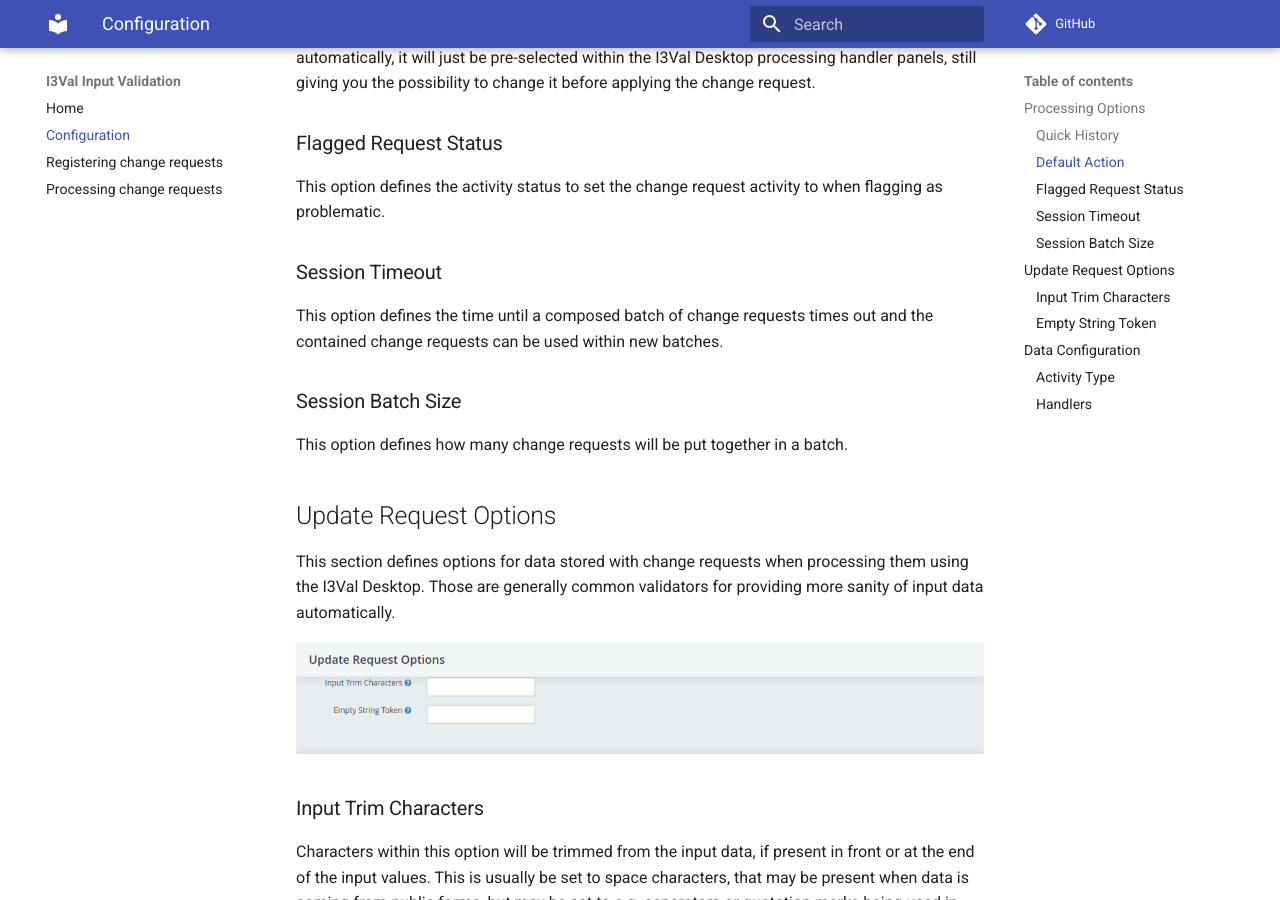
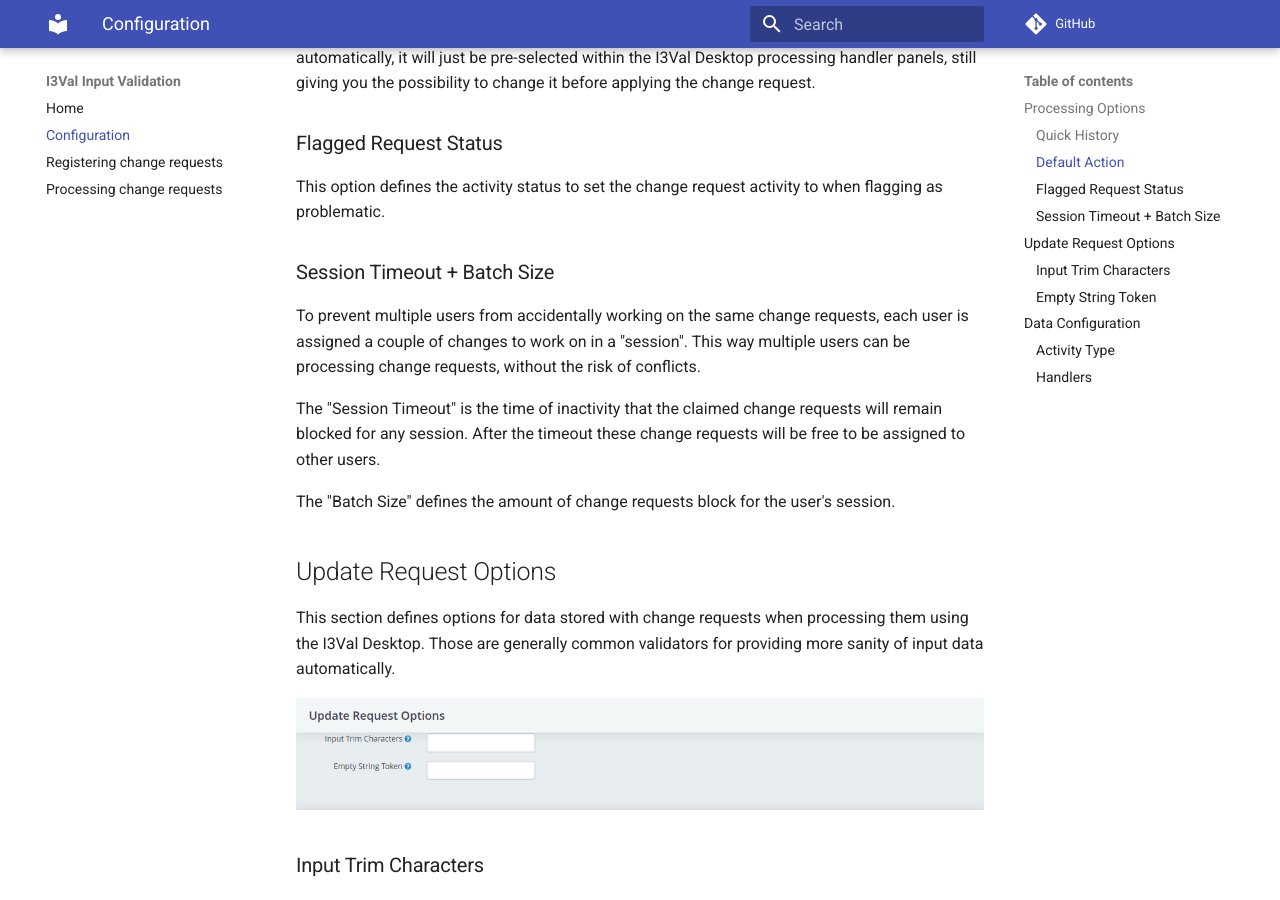
Before and after one commit to systopia/Contact-Update-Queue, an MkDocs documentation site: the page built from docs/configuration.md, in a window 1280 px wide and 900 px high, scrolled down 927 px. Built offline with MkDocs 1.6.1 and Material for MkDocs 9.7.7, drawn with Linux system fonts in a browser that asks for light colours; comment, search, counter and statistics services are not loaded; old or Windows-style settings are respelled for this version of MkDocs.

Commit message:
[#11] amendments

```diff
--- a/docs/configuration.md
+++ b/docs/configuration.md
@@ -38,14 +38,18 @@ possibility to change it before applying the change request.
 This option defines the activity status to set the change request activity to
 when flagging as problematic.
 
-### Session Timeout
+### Session Timeout + Batch Size
 
-This option defines the time until a composed batch of change requests times out
-and the contained change requests can be used within new batches.
+To prevent multiple users from accidentally working on the same change requests,
+each user is assigned a couple of changes to work on in a "session". This way multiple
+users can be processing change requests, without the risk of conflicts.
 
-### Session Batch Size
+The "Session Timeout" is the time of inactivity that the claimed change requests
+will remain blocked for any session. After the timeout these change requests will
+be free to be assigned to other users.
 
-This option defines how many change requests will be put together in a batch.
+The "Batch Size" defines the amount of change requests block for the user's
+session.
 
 ## Update Request Options
 
```
Also changed, not shown: docs/index.md (+1 -1 lines), docs/processing-change-requests.md (+14 -3 lines), docs/registering-change-requests.md (+4 -2 lines).
